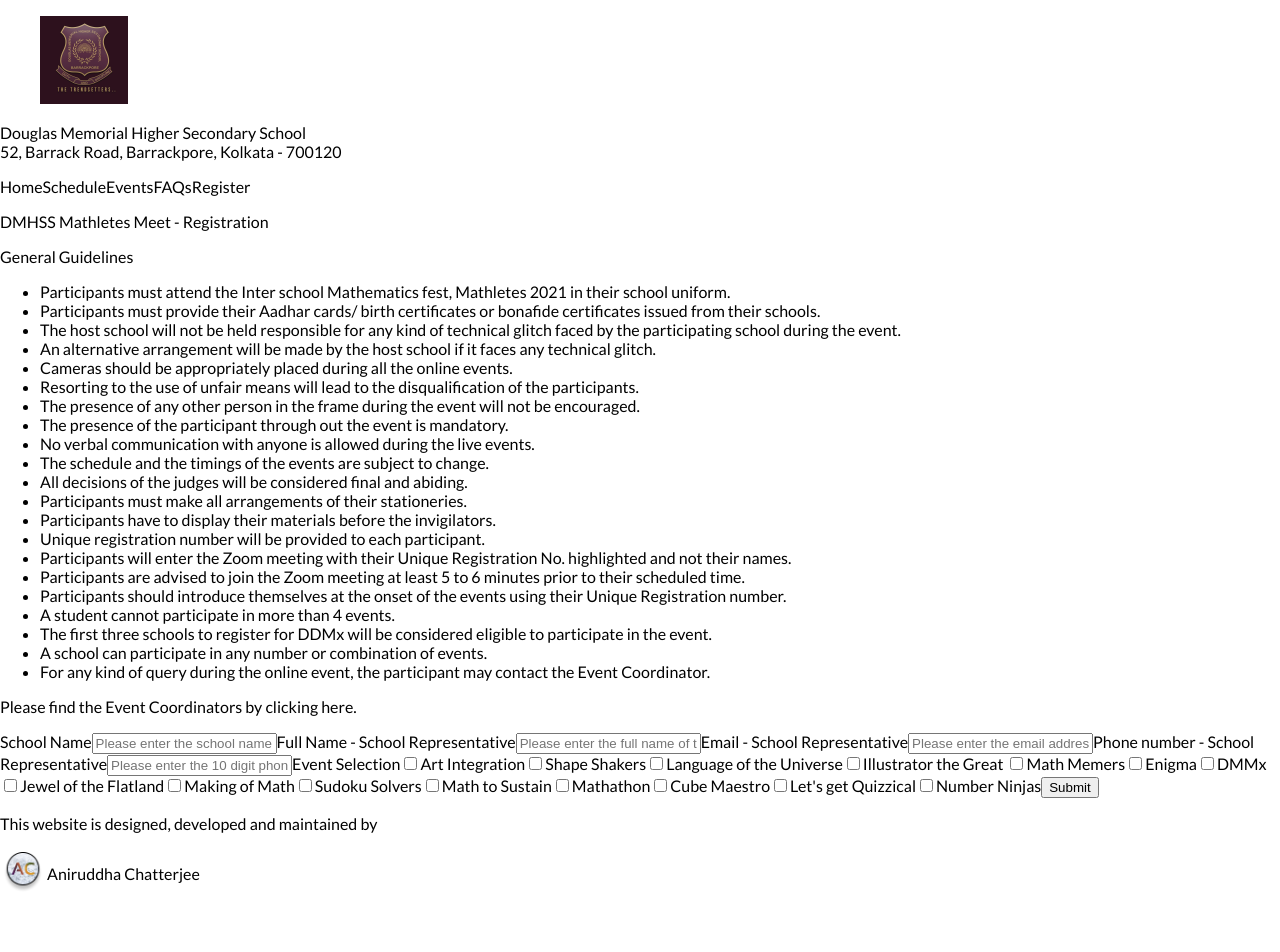
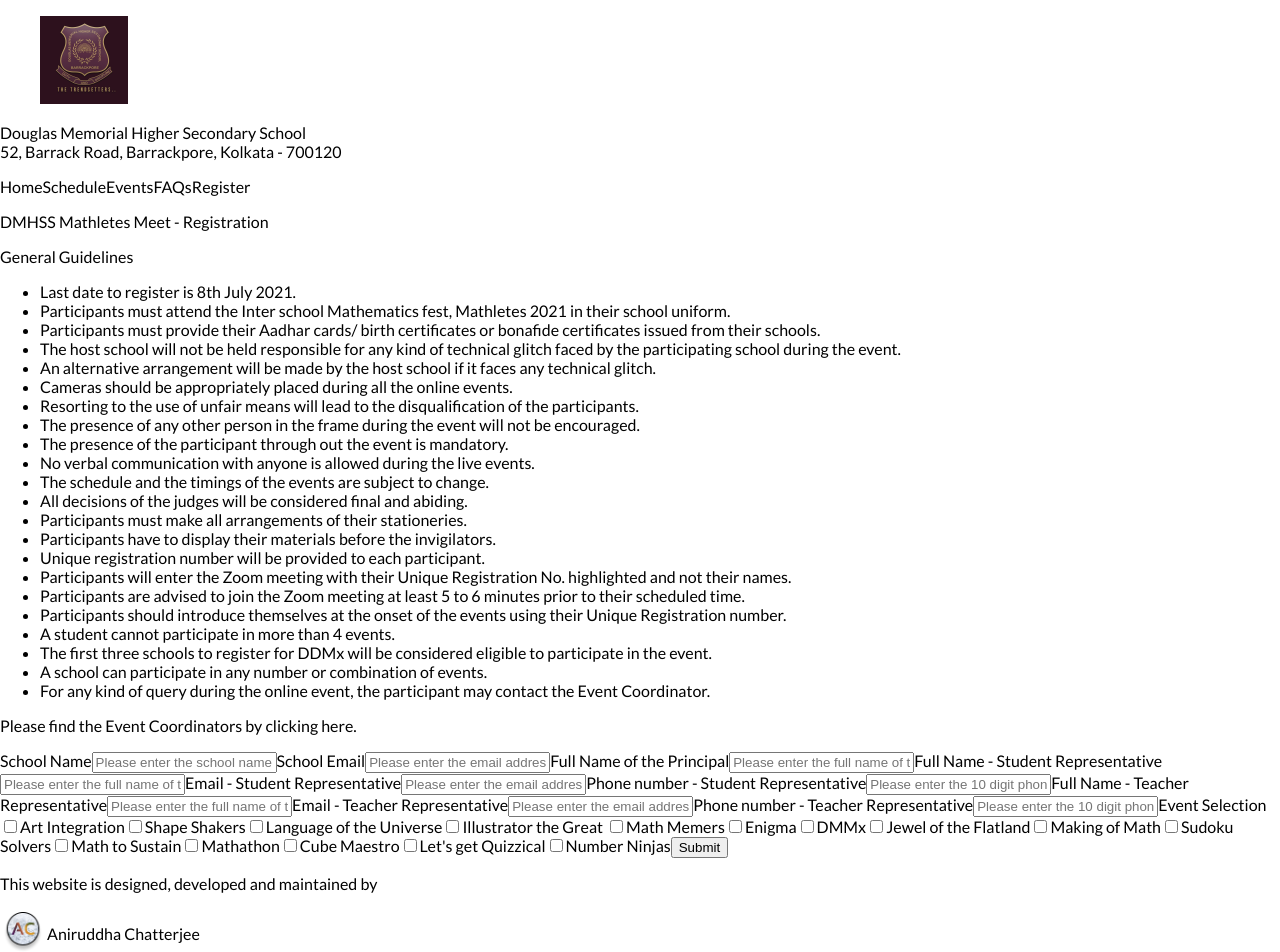
Before and after one commit to ruddha2001/freelance-dmhss-mathletes, a Next.js app: page /register in a window 1280 px wide. Shown: the top 952 px of the page. Before the commit the page ends 898 px from the top, so only its background shows below. Built offline with nearby package versions, Linux system fonts and the light colour scheme.

Commit message:
:bento: Update dates

```diff
--- a/components/coordinator/coordinatorContact.tsx
+++ b/components/coordinator/coordinatorContact.tsx
@@ -10,7 +10,7 @@ export default function CoordinatorContact() {
             colSpan={4}
             className="border-2 border-black text-2xl py-3 font-bold"
           >
-            Day 1 - 17 July 2021
+            Day 1 - 24 July 2021
           </td>
         </tr>
         <tr>
@@ -70,7 +70,7 @@ export default function CoordinatorContact() {
             colSpan={4}
             className="border-2 border-black text-2xl py-3 font-bold"
           >
-            Day 2 - 18 July 2021
+            Day 2 - 25 July 2021
           </td>
         </tr>
         <tr>
--- a/components/foreword/foreward.tsx
+++ b/components/foreword/foreward.tsx
@@ -16,7 +16,7 @@ export default function Foreward() {
         kilometres away from our home. What we can conclude from this is that
         Mathematics has always been an indispensable factor towards the
         advancement of mankind. Furthermore, now it is an established fact that
-        the progress and achievements of a nation depends largely upon the
+        the progress and achievements of a nation depend largely upon the
         scientific and mathematical temperament of its populace.
         <br />
         <br />
--- a/components/landing/landing.tsx
+++ b/components/landing/landing.tsx
@@ -16,7 +16,7 @@ export default function Landing() {
         Maths around us: explore if you can
       </p>
       <p className="text-white text-3xl md:text-7xl font-semibold mt-32 mb-16 md:mb-20">
-        17 July to 18 July, 2021
+        24 July to 25 July, 2021
       </p>
       <span
         className="bg-yellow-500 text-black mx-auto rounded-lg text-3xl md:text-4xl p-5 cursor-pointer"
--- a/components/registration/form.schema.ts
+++ b/components/registration/form.schema.ts
@@ -7,20 +7,47 @@ export const formSchema = new yup.ObjectSchema({
     .min(1)
     .max(200)
     .required("School Name is a required field."),
-  schoolRepresentativeName: yup
+  schoolEmail: yup
+    .string()
+    .email("School Email needs to be a valid email.")
+    .trim()
+    .required("School Email is a required field."),
+  schoolPrincipal: yup
+    .string()
+    .trim()
+    .min(1)
+    .max(200)
+    .required("School Principal is a required field."),
+  studentRepresentativeName: yup
     .string()
     .trim()
     .min(1)
     .max(150)
-    .required("School Representative Name is a required field."),
-  schoolRepresentativeEmail: yup
+    .required("Student Representative Name is a required field."),
+  studentRepresentativeEmail: yup
     .string()
-    .email("School Representative Name need to be a valid email.")
+    .email("Student Representative Email needs to be a valid email.")
     .trim()
-    .required("School Representative Email is a required field."),
-  schoolRepresentativePhone: yup
+    .required("Student Representative Email is a required field."),
+  studentRepresentativePhone: yup
     .string()
     .trim()
-    .length(10, "School Representative Phone must be of 10 digits.")
-    .required("School Representative Phone is a required field."),
+    .length(10, "Student Representative Phone must be of 10 digits.")
+    .required("Student Representative Phone is a required field."),
+  teacherRepresentativeName: yup
+    .string()
+    .trim()
+    .min(1)
+    .max(150)
+    .required("Teacher Representative Name is a required field."),
+  teacherRepresentativeEmail: yup
+    .string()
+    .email("Teacher Representative Email need to be a valid email.")
+    .trim()
+    .required("Teacher Representative Email is a required field."),
+  teacherRepresentativePhone: yup
+    .string()
+    .trim()
+    .length(10, "Teacher Representative Phone must be of 10 digits.")
+    .required("Teacher Representative Phone is a required field."),
 });
--- a/components/registration/registration.tsx
+++ b/components/registration/registration.tsx
@@ -31,9 +31,14 @@ export default function Registration() {
   const formik = useFormik({
     initialValues: {
       schoolName: "",
-      schoolRepresentativeName: "",
-      schoolRepresentativeEmail: "",
-      schoolRepresentativePhone: "",
+      schoolEmail: "",
+      schoolPrincipal: "",
+      studentRepresentativeName: "",
+      studentRepresentativeEmail: "",
+      studentRepresentativePhone: "",
+      teacherRepresentativeName: "",
+      teacherRepresentativeEmail: "",
+      teacherRepresentativePhone: "",
       checked: [],
       art1: "",
       art2: "",
@@ -98,6 +103,10 @@ export default function Registration() {
         <p className="text-sm md:text-xl mb-10">
           <span className="font-bold underline">General Guidelines</span>
           <ul style={{ listStyleType: "disc" }} className="pl-5 mt-3">
+            <li>
+              Last date to register is{" "}
+              <span className="font-semibold">8th July 2021</span>.
+            </li>
             {guidelines.map((guideline, index) => (
               <li key={index}>{guideline}</li>
             ))}
@@ -134,25 +143,69 @@ export default function Registration() {
             ) : null}
 
             <label
-              htmlFor="schoolRepresentativeName"
+              htmlFor="schoolEmail"
               className="text-base md:text-xl font-bold"
             >
-              Full Name - School Representative
+              School Email
             </label>
             <input
-              id="schoolRepresentativeName"
-              name="schoolRepresentativeName"
-              type="schoolRepresentativeName"
-              placeholder="Please enter the full name of the school representative."
+              id="schoolEmail"
+              name="schoolEmail"
+              type="schoolEmail"
+              placeholder="Please enter the email address of the school."
               onChange={formik.handleChange}
               onBlur={formik.handleBlur}
-              value={formik.values.schoolRepresentativeName}
+              value={formik.values.schoolEmail}
               className="border-2 block w-full mt-1 mb-5 text-sm md:text-xl p-2 rounded-lg"
             />
-            {formik.touched.schoolRepresentativeName &&
-            formik.errors.schoolRepresentativeName ? (
+            {formik.touched.schoolEmail && formik.errors.schoolEmail ? (
               <div className="-mt-3 text-red-600">
-                {formik.errors.schoolRepresentativeName}
+                {formik.errors.schoolEmail}
+              </div>
+            ) : null}
+
+            <label
+              htmlFor="schoolPrincipal"
+              className="text-base md:text-xl font-bold"
+            >
+              Full Name of the Principal
+            </label>
+            <input
+              id="schoolPrincipal"
+              name="schoolPrincipal"
+              type="schoolPrincipal"
+              placeholder="Please enter the full name of the school principal."
+              onChange={formik.handleChange}
+              onBlur={formik.handleBlur}
+              value={formik.values.schoolPrincipal}
+              className="border-2 block w-full mt-1 mb-5 text-sm md:text-xl p-2 rounded-lg"
+            />
+            {formik.touched.schoolPrincipal && formik.errors.schoolPrincipal ? (
+              <div className="-mt-3 text-red-600">
+                {formik.errors.schoolPrincipal}
+              </div>
+            ) : null}
+
+            <label
+              htmlFor="studentRepresentativeName"
+              className="text-base md:text-xl font-bold"
+            >
+              Full Name - Student Representative
+            </label>
+            <input
+              id="studentRepresentativeName"
+              name="studentRepresentativeName"
+              type="studentRepresentativeName"
+              placeholder="Please enter the full name of the student representative."
+              onChange={formik.handleChange}
+              onBlur={formik.handleBlur}
+              value={formik.values.studentRepresentativeName}
+              className="border-2 block w-full mt-1 mb-5 text-sm md:text-xl p-2 rounded-lg"
+            />
+            {formik.touched.studentRepresentativeName &&
+            formik.errors.studentRepresentativeName ? (
+              <div className="-mt-3 text-red-600">
+                {formik.errors.studentRepresentativeName}
               </div>
             ) : null}
 
@@ -160,22 +213,68 @@ export default function Registration() {
               htmlFor="schoolRepresentativeEmail"
               className="text-base md:text-xl font-bold"
             >
-              Email - School Representative
+              Email - Student Representative
             </label>
             <input
-              id="schoolRepresentativeEmail"
-              name="schoolRepresentativeEmail"
-              type="schoolRepresentschoolRepresentativeEmailativeName"
-              placeholder="Please enter the email address of the school representative."
+              id="studentRepresentativeEmail"
+              name="studentRepresentativeEmail"
+              type="studentRepresentativeEmail"
+              placeholder="Please enter the email address of the student representative."
               onChange={formik.handleChange}
               onBlur={formik.handleBlur}
-              value={formik.values.schoolRepresentativeEmail}
+              value={formik.values.studentRepresentativeEmail}
               className="border-2 block w-full mt-1 mb-5 text-sm md:text-xl p-2 rounded-lg"
             />
-            {formik.touched.schoolRepresentativeEmail &&
-            formik.errors.schoolRepresentativeEmail ? (
+            {formik.touched.studentRepresentativeEmail &&
+            formik.errors.studentRepresentativeEmail ? (
               <div className="-mt-3 text-red-600">
-                {formik.errors.schoolRepresentativeEmail}
+                {formik.errors.studentRepresentativeEmail}
+              </div>
+            ) : null}
+
+            <label
+              htmlFor="studentRepresentativePhone"
+              className="text-base md:text-xl font-bold"
+            >
+              Phone number - Student Representative
+            </label>
+            <input
+              id="studentRepresentativePhone"
+              name="studentRepresentativePhone"
+              type="studentRepresentativePhone"
+              placeholder="Please enter the 10 digit phone number of the student representative."
+              onChange={formik.handleChange}
+              onBlur={formik.handleBlur}
+              value={formik.values.studentRepresentativePhone}
+              className="border-2 block w-full mt-1 mb-5 text-sm md:text-xl p-2 rounded-lg"
+            />
+            {formik.touched.studentRepresentativePhone &&
+            formik.errors.studentRepresentativePhone ? (
+              <div className="-mt-3 text-red-600">
+                {formik.errors.studentRepresentativePhone}
+              </div>
+            ) : null}
+
+            <label
+              htmlFor="teacherRepresentativeName"
+              className="text-base md:text-xl font-bold"
+            >
+              Full Name - Teacher Representative
+            </label>
+            <input
+              id="teacherRepresentativeName"
+              name="teacherRepresentativeName"
+              type="teacherRepresentativeName"
+              placeholder="Please enter the full name of the teacher representative."
+              onChange={formik.handleChange}
+              onBlur={formik.handleBlur}
+              value={formik.values.teacherRepresentativeName}
+              className="border-2 block w-full mt-1 mb-5 text-sm md:text-xl p-2 rounded-lg"
+            />
+            {formik.touched.teacherRepresentativeName &&
+            formik.errors.teacherRepresentativeName ? (
+              <div className="-mt-3 text-red-600">
+                {formik.errors.teacherRepresentativeName}
               </div>
             ) : null}
 
@@ -183,27 +282,50 @@ export default function Registration() {
               htmlFor="schoolRepresentativeEmail"
               className="text-base md:text-xl font-bold"
             >
-              Phone number - School Representative
+              Email - Teacher Representative
             </label>
             <input
-              id="schoolRepresentativePhone"
-              name="schoolRepresentativePhone"
-              type="schoolRepresentativePhone"
-              placeholder="Please enter the 10 digit phone number of the school representative."
+              id="teacherRepresentativeEmail"
+              name="teacherRepresentativeEmail"
+              type="teacherRepresentativeEmail"
+              placeholder="Please enter the email address of the teacher representative."
               onChange={formik.handleChange}
               onBlur={formik.handleBlur}
-              value={formik.values.schoolRepresentativePhone}
+              value={formik.values.teacherRepresentativeEmail}
               className="border-2 block w-full mt-1 mb-5 text-sm md:text-xl p-2 rounded-lg"
             />
-            {formik.touched.schoolRepresentativePhone &&
-            formik.errors.schoolRepresentativePhone ? (
+            {formik.touched.teacherRepresentativeEmail &&
+            formik.errors.teacherRepresentativeEmail ? (
               <div className="-mt-3 text-red-600">
-                {formik.errors.schoolRepresentativePhone}
+                {formik.errors.teacherRepresentativeEmail}
               </div>
             ) : null}
 
             <label
               htmlFor="schoolRepresentativeEmail"
+              className="text-base md:text-xl font-bold"
+            >
+              Phone number - Teacher Representative
+            </label>
+            <input
+              id="teacherRepresentativePhone"
+              name="teacherRepresentativePhone"
+              type="teacherRepresentativePhone"
+              placeholder="Please enter the 10 digit phone number of the teacher representative."
+              onChange={formik.handleChange}
+              onBlur={formik.handleBlur}
+              value={formik.values.teacherRepresentativePhone}
+              className="border-2 block w-full mt-1 mb-5 text-sm md:text-xl p-2 rounded-lg"
+            />
+            {formik.touched.teacherRepresentativePhone &&
+            formik.errors.teacherRepresentativePhone ? (
+              <div className="-mt-3 text-red-600">
+                {formik.errors.teacherRepresentativePhone}
+              </div>
+            ) : null}
+
+            <label
+              htmlFor="eventSelection"
               className="text-base md:text-xl font-bold"
             >
               Event Selection
--- a/components/schedule/schedule.tsx
+++ b/components/schedule/schedule.tsx
@@ -10,7 +10,7 @@ export default function Schedule() {
             colSpan={4}
             className="border-2 border-black text-2xl py-3 font-bold"
           >
-            Day 1 - 17 July 2021
+            Day 1 - 24 July 2021
           </td>
         </tr>
         <tr>
@@ -70,7 +70,7 @@ export default function Schedule() {
             colSpan={4}
             className="border-2 border-black text-2xl py-3 font-bold"
           >
-            Day 2 - 18 July 2021
+            Day 2 - 25 July 2021
           </td>
         </tr>
         <tr>
```
Also changed, not shown: public/maths logo copy.jpg (added).
